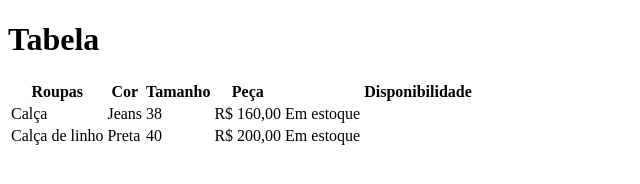
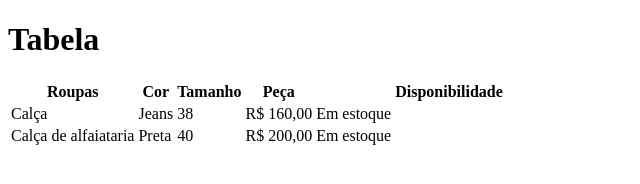
Before and after one commit to Maycon-Elias/aula-modolo-html-tabelas, a plain HTML site: page index.html in a window 1280 px wide. Shown: the whole page, without its empty margins (0-640 px from the left). Drawn offline with Linux system fonts and the light colour scheme.

Commit message:
trocado de calça linho pra calça de alfaiataria

```diff
--- a/index.html
+++ b/index.html
@@ -24,7 +24,7 @@
             <td>Em estoque</td>
         </tr>
         <tr>
-            <td>Calça de linho</td>
+            <td>Calça de alfaiataria</td>
             <td>Preta</td>
             <td>40</td>
             <td>R$ 200,00</td>
```
